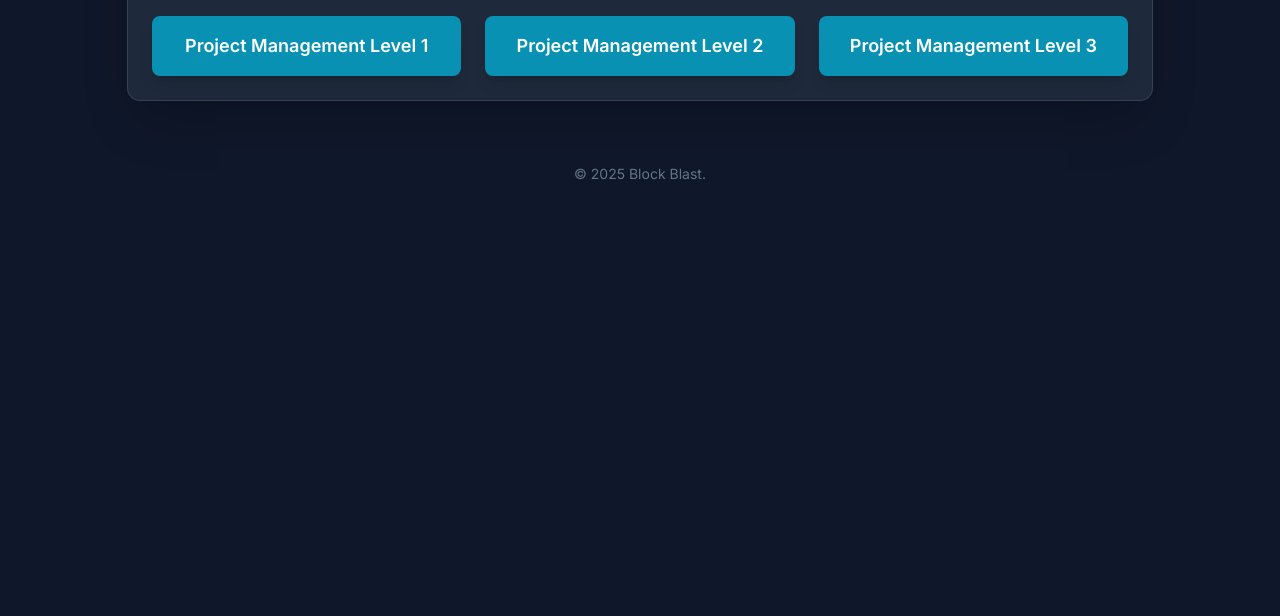
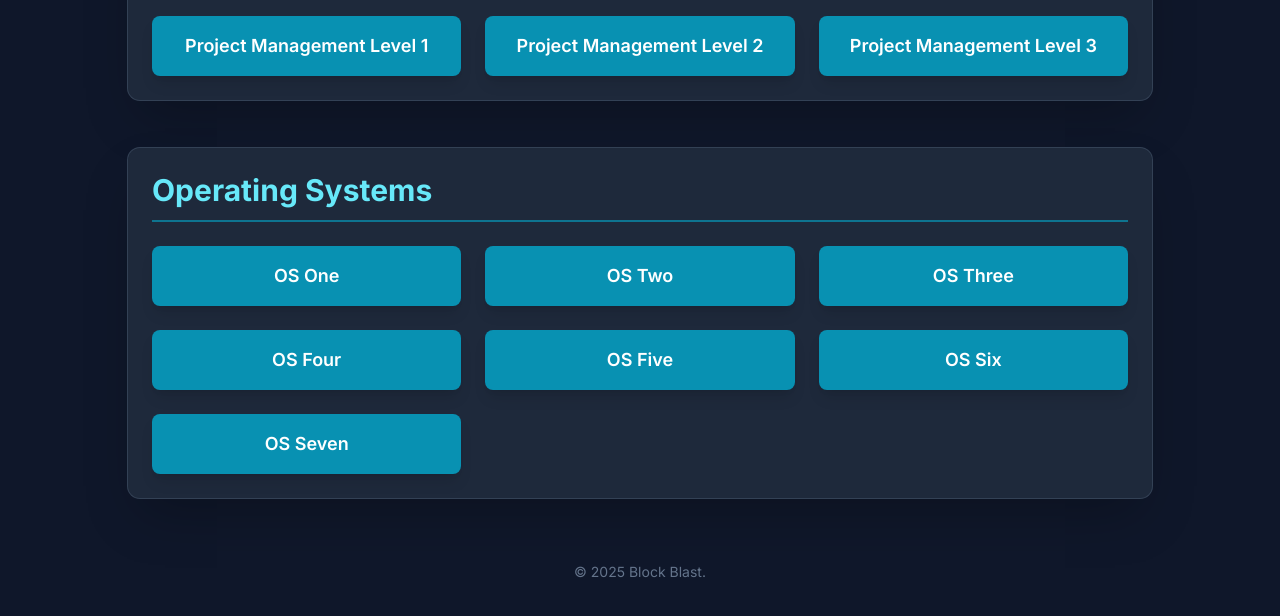
Before and after one commit to alparmelee/BlockBlast, a plain HTML site: page index.html in a window 1280 px wide. Shown: the part 732-1348 px from the top of the page. Before the commit the page ends 964 px from the top, so only its background shows below. Drawn offline with nearby package versions, Linux system fonts and the light colour scheme.

Commit message:
Update index.html

```diff
--- a/index.html
+++ b/index.html
@@ -98,6 +98,36 @@
                 </a>
             </div>
         </section>
+
+        <section class="bg-slate-800 p-6 rounded-xl shadow-2xl ring-1 ring-slate-700">
+            <h2 class="text-2xl sm:text-3xl font-bold mb-6 text-cyan-300 border-b-2 border-cyan-700 pb-3">
+                Operating Systems
+            </h2>
+            <div class="grid grid-cols-1 sm:grid-cols-2 lg:grid-cols-3 gap-5 md:gap-6">
+                <a href="OS_one.html" class="block bg-cyan-600 hover:bg-cyan-500 text-white font-semibold py-4 px-5 rounded-lg shadow-lg transition-all duration-200 ease-in-out transform hover:scale-105 text-center text-base md:text-lg">
+                    OS One
+                </a>
+                <a href="OS_two.html" class="block bg-cyan-600 hover:bg-cyan-500 text-white font-semibold py-4 px-5 rounded-lg shadow-lg transition-all duration-200 ease-in-out transform hover:scale-105 text-center text-base md:text-lg">
+                    OS Two
+                </a>
+                <a href="OS_three.html" class="block bg-cyan-600 hover:bg-cyan-500 text-white font-semibold py-4 px-5 rounded-lg shadow-lg transition-all duration-200 ease-in-out transform hover:scale-105 text-center text-base md:text-lg">
+                    OS Three
+                </a>
+                <a href="OS_four.html" class="block bg-cyan-600 hover:bg-cyan-500 text-white font-semibold py-4 px-5 rounded-lg shadow-lg transition-all duration-200 ease-in-out transform hover:scale-105 text-center text-base md:text-lg">
+                    OS Four
+                </a>
+                <a href="OS_five.html" class="block bg-cyan-600 hover:bg-cyan-500 text-white font-semibold py-4 px-5 rounded-lg shadow-lg transition-all duration-200 ease-in-out transform hover:scale-105 text-center text-base md:text-lg">
+                    OS Five
+                </a>
+                <a href="OS_six.html" class="block bg-cyan-600 hover:bg-cyan-500 text-white font-semibold py-4 px-5 rounded-lg shadow-lg transition-all duration-200 ease-in-out transform hover:scale-105 text-center text-base md:text-lg">
+                    OS Six
+                </a>
+                <a href="OS_seven.html" class="block bg-cyan-600 hover:bg-cyan-500 text-white font-semibold py-4 px-5 rounded-lg shadow-lg transition-all duration-200 ease-in-out transform hover:scale-105 text-center text-base md:text-lg">
+                    OS Seven
+                </a>
+            </div>
+        </section>
+
     </main>
 
     <footer class="mt-10 md:mt-16 text-center text-slate-500 text-sm pb-6">
```
